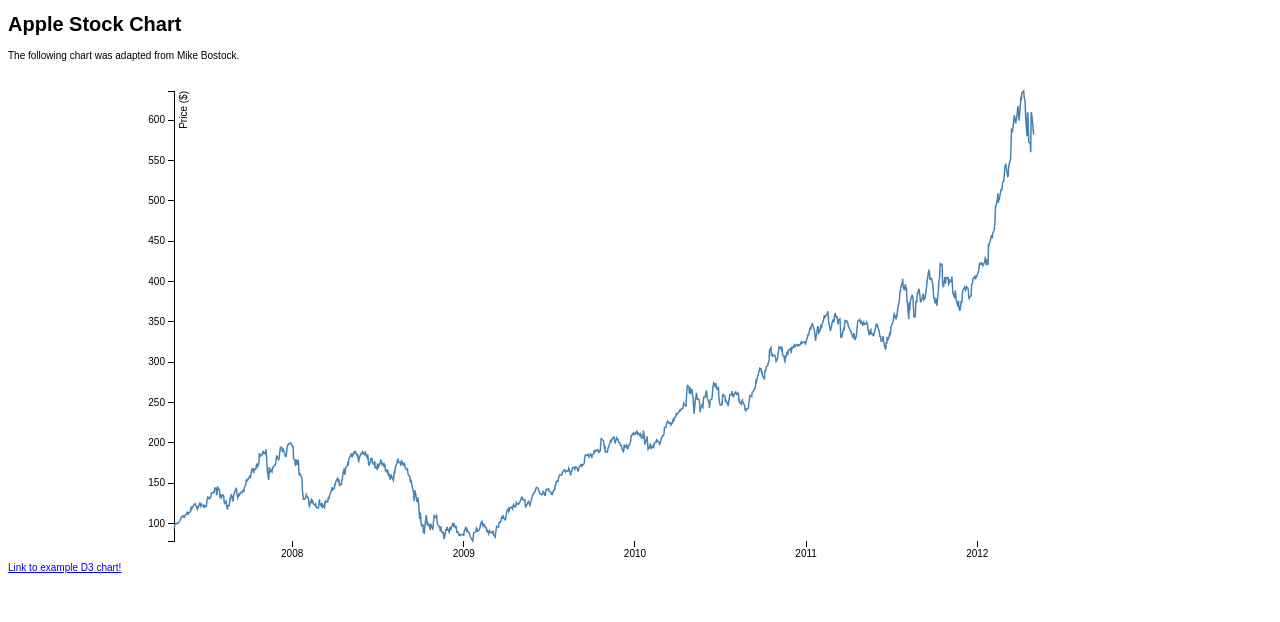
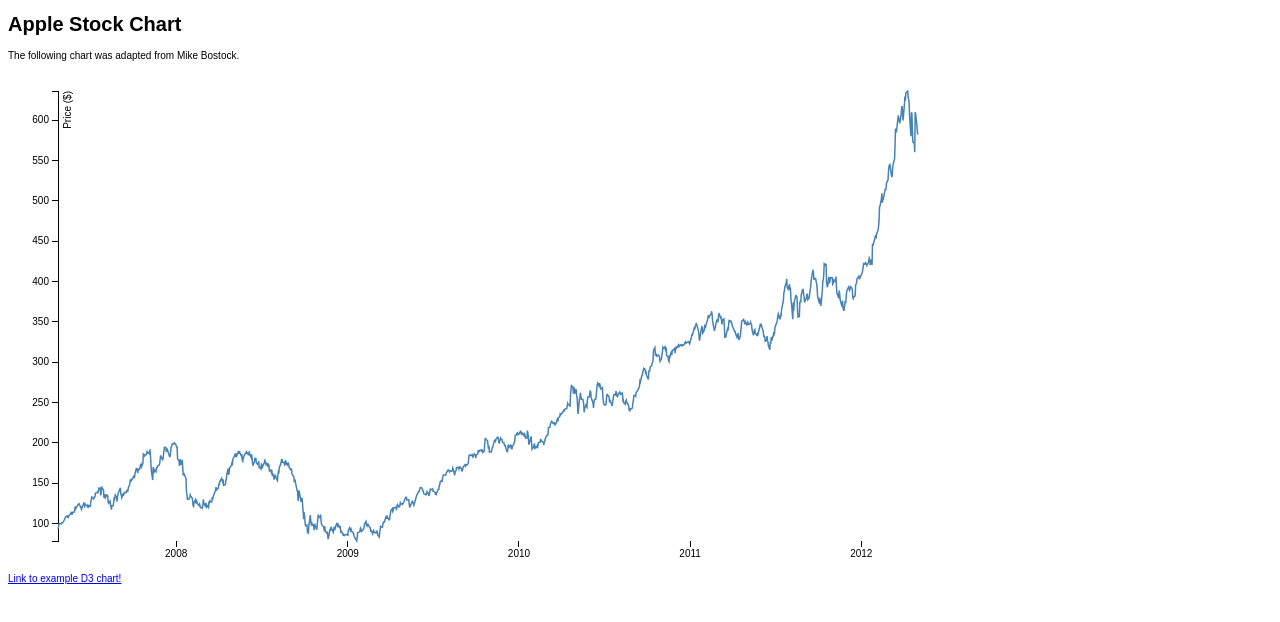
Before and after one commit to code4policy-archive/chart-example-team-b0-a, a plain HTML site: page index.html in a window 1280 px wide. Drawn offline with nearby package versions, Linux system fonts and the light colour scheme.

Commit message:
add id selector and div

```diff
--- a/index.html
+++ b/index.html
@@ -9,8 +9,15 @@
 </head>
 
 <body>
-  <h1> Apple Stock Chart </h1>
-  <p>The following chart was adapted from Mike Bostock.</p>
+
+
+
+  <div id="apple-stock-chart-container">
+    <h1> Apple Stock Chart </h1>
+    <p>The following chart was adapted from Mike Bostock.</p>
+
+  </div>
+
   <a href="example-chart.html">Link to example D3 chart!</a>
 
   <!-- Link JS -->
--- a/scripts/chart.js
+++ b/scripts/chart.js
@@ -26,7 +26,7 @@ var line = d3.svg.line()
     .x(function(d) { return x(d.date); })
     .y(function(d) { return y(d.close); });
 
-var svg = d3.select("body").append("svg")
+var svg = d3.select("#apple-stock-chart-container").append("svg")
     .attr("width", width + margin.left + margin.right)
     .attr("height", height + margin.top + margin.bottom)
   .append("g")
```
